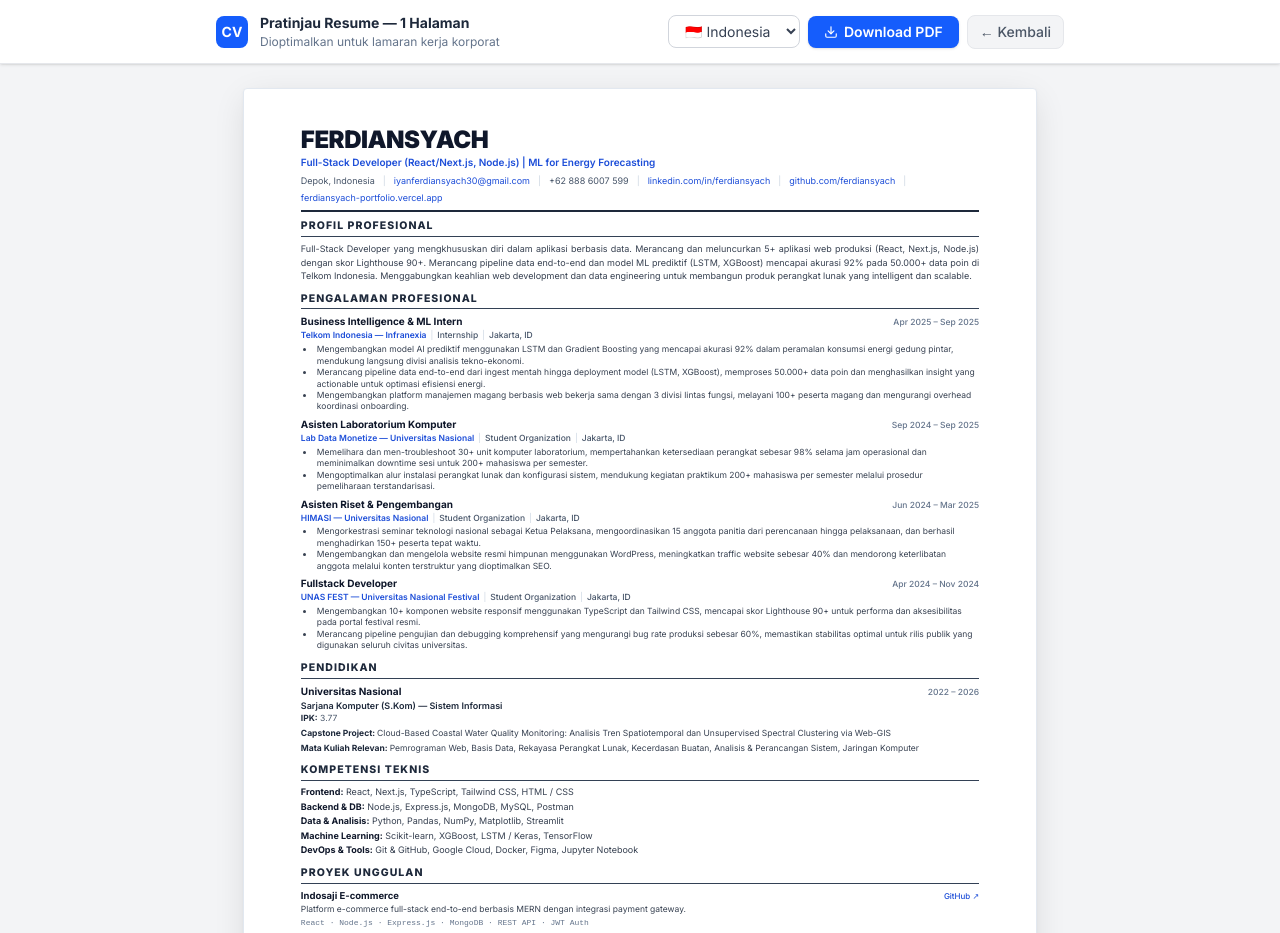
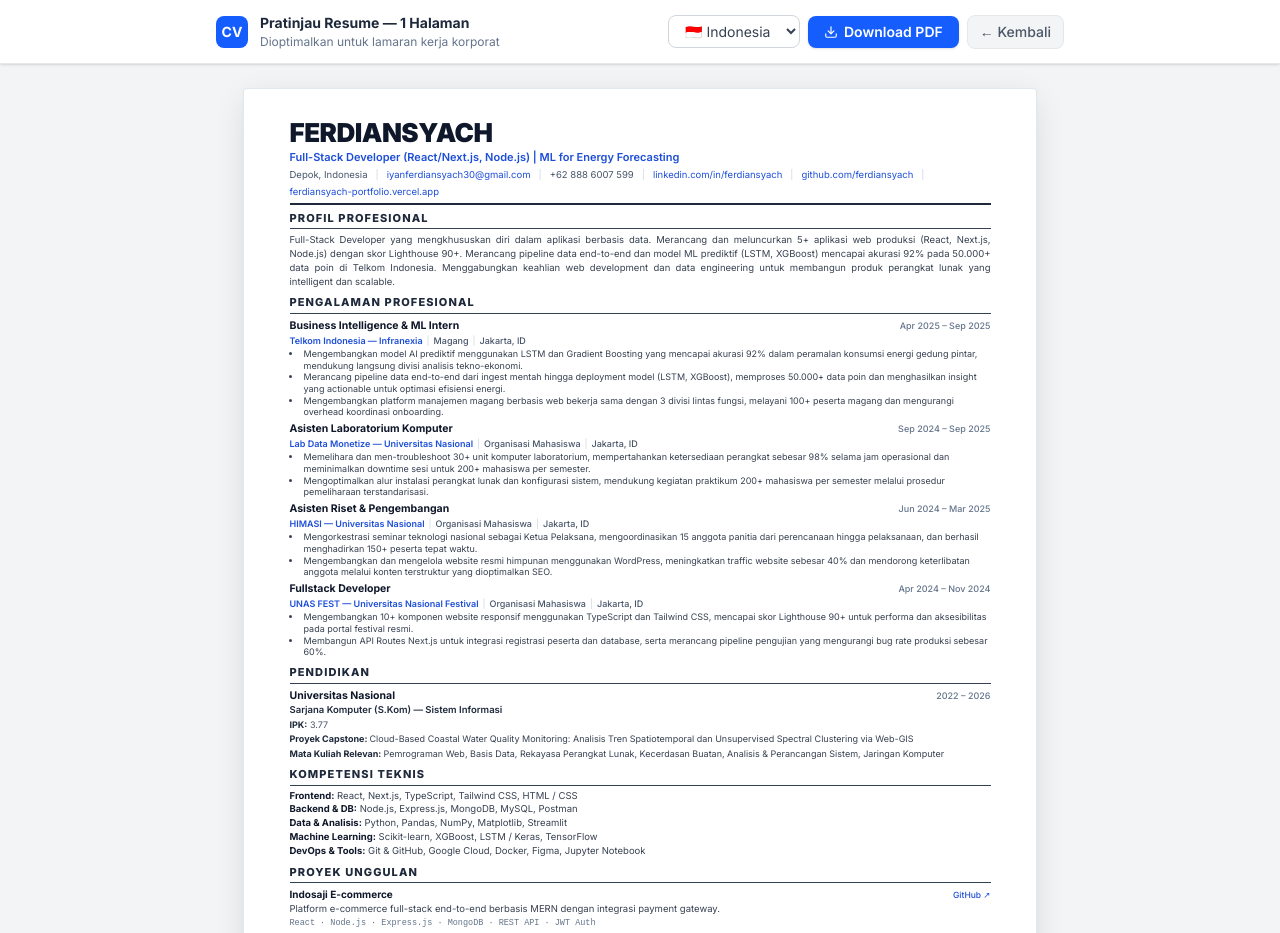
Before and after one commit to ferdiansyach/ferdiansyach-portfolio, a Next.js app: page /portfolio-pdf in a window 1280 px wide. Shown: the top 933 px of the page. Built offline with nearby package versions, Linux system fonts and the light colour scheme.

Commit message:
feat: update cv pdf styling and experience data

```diff
--- a/src/app/portfolio-pdf/page.tsx
+++ b/src/app/portfolio-pdf/page.tsx
@@ -22,6 +22,15 @@ export default function PortfolioPDF() {
     return textObj[lang];
   };
 
+  const typeMap: Record<string, { id: string; en: string }> = {
+    "Internship":         { id: "Magang", en: "Internship" },
+    "Student Organization": { id: "Organisasi Mahasiswa", en: "Student Organization" },
+    "Freelance":          { id: "Lepas", en: "Freelance" },
+    "Full-time":          { id: "Penuh Waktu", en: "Full-time" },
+    "Part-time":          { id: "Paruh Waktu", en: "Part-time" },
+  };
+  const tType = (type: string) => typeMap[type]?.[lang] ?? type;
+
   // Show all experiences, top 3 projects, all certifications
   const topProjects = projects.slice(0, 3);
 
@@ -35,14 +44,14 @@ export default function PortfolioPDF() {
         }
 
         .cv-section-title {
-          font-size: 10.5px;
+          font-size: 11px;
           font-weight: 800;
           color: #1e293b;
           text-transform: uppercase;
           letter-spacing: 0.1em;
           border-bottom: 1.5px solid #334155;
           padding-bottom: 2px;
-          margin-bottom: 5px;
+          margin-bottom: 4px;
         }
 
         @media print {
@@ -76,7 +85,7 @@ export default function PortfolioPDF() {
           }
 
           .cv-inner {
-            padding: 10mm 15mm !important;
+            padding: 8mm 12mm !important;
           }
 
           a {
@@ -141,9 +150,9 @@ export default function PortfolioPDF() {
           flex-wrap: wrap;
           align-items: center;
           gap: 4px 8px;
-          font-size: 9px;
+          font-size: 9.5px;
           color: #475569;
-          margin-top: 6px;
+          margin-top: 4px;
           line-height: 1.4;
         }
 
@@ -295,14 +304,14 @@ export default function PortfolioPDF() {
 
         {/* ===== A4 CV CONTENT ===== */}
         <div className="cv-page bg-white text-black antialiased">
-          <div className="cv-inner" style={{ padding: '10mm 15mm' }}>
+          <div className="cv-inner" style={{ padding: '8mm 12mm' }}>
 
             {/* ===== HEADER ===== */}
-            <header style={{ marginBottom: '6px' }}>
-              <h1 style={{ fontSize: '24px', fontWeight: 900, color: '#0f172a', letterSpacing: '-0.02em', lineHeight: 1.1, textTransform: 'uppercase', margin: 0 }}>
+            <header style={{ marginBottom: '5px' }}>
+              <h1 style={{ fontSize: '26px', fontWeight: 900, color: '#0f172a', letterSpacing: '-0.02em', lineHeight: 1.1, textTransform: 'uppercase', margin: 0 }}>
                 Ferdiansyach
               </h1>
-              <div style={{ fontSize: '10px', color: '#1d4ed8', fontWeight: 600, marginTop: '3px', lineHeight: 1.3 }}>
+              <div style={{ fontSize: '11px', color: '#1d4ed8', fontWeight: 600, marginTop: '2px', lineHeight: 1.3 }}>
                 Full-Stack Developer (React/Next.js, Node.js) | ML for Energy Forecasting
               </div>
               <div className="contact-row">
@@ -318,15 +327,15 @@ export default function PortfolioPDF() {
                 <span className="contact-separator" style={{ color: '#cbd5e1' }}>|</span>
                 <a href="https://ferdiansyach-portfolio.vercel.app" style={{ color: '#1d4ed8' }}>ferdiansyach-portfolio.vercel.app</a>
               </div>
-              <div style={{ borderBottom: '2px solid #1e293b', marginTop: '6px' }} />
+              <div style={{ borderBottom: '2px solid #1e293b', marginTop: '4px' }} />
             </header>
 
             {/* ===== PROFILE SUMMARY ===== */}
-            <section style={{ marginBottom: '8px' }}>
+            <section style={{ marginBottom: '6px' }}>
               <h2 className="cv-section-title">
                 {lang === "id" ? "PROFIL PROFESIONAL" : "PROFESSIONAL SUMMARY"}
               </h2>
-              <p style={{ fontSize: '9px', color: '#374151', lineHeight: 1.5, textAlign: 'justify', margin: 0 }}>
+              <p style={{ fontSize: '9.5px', color: '#374151', lineHeight: 1.45, textAlign: 'justify', margin: 0 }}>
                 {lang === "id"
                   ? "Full-Stack Developer yang mengkhususkan diri dalam aplikasi berbasis data. Merancang dan meluncurkan 5+ aplikasi web produksi (React, Next.js, Node.js) dengan skor Lighthouse 90+. Merancang pipeline data end-to-end dan model ML prediktif (LSTM, XGBoost) mencapai akurasi 92% pada 50.000+ data poin di Telkom Indonesia. Menggabungkan keahlian web development dan data engineering untuk membangun produk perangkat lunak yang intelligent dan scalable."
                   : "Full-Stack Developer specializing in data-informed applications. Architected and shipped 5+ production web applications (React, Next.js, Node.js) with Lighthouse 90+ performance. Engineered end-to-end data pipelines and predictive ML models (LSTM, XGBoost) achieving 92% accuracy on 50,000+ data points at Telkom Indonesia. Leverages both web development and data engineering expertise to build intelligent, scalable software products."
@@ -335,25 +344,25 @@ export default function PortfolioPDF() {
             </section>
 
             {/* ===== EXPERIENCE — All 4 ===== */}
-            <section style={{ marginBottom: '8px' }}>
+            <section style={{ marginBottom: '6px' }}>
               <h2 className="cv-section-title">
                 {lang === "id" ? "PENGALAMAN PROFESIONAL" : "PROFESSIONAL EXPERIENCE"}
               </h2>
-              <div style={{ display: 'flex', flexDirection: 'column', gap: '4px' }}>
+              <div style={{ display: 'flex', flexDirection: 'column', gap: '3px' }}>
                 {experiences.map((exp) => (
                   <div key={exp.id}>
                     {/* Role + Period */}
                     <div className="exp-header">
-                      <h3 style={{ fontSize: '10px', fontWeight: 700, color: '#0f172a', margin: 0 }}>{t(exp.role)}</h3>
-                      <span style={{ fontSize: '8.5px', fontWeight: 500, color: '#64748b', whiteSpace: 'nowrap', marginLeft: '12px' }}>{exp.period}</span>
+                      <h3 style={{ fontSize: '10.5px', fontWeight: 700, color: '#0f172a', margin: 0 }}>{t(exp.role)}</h3>
+                      <span style={{ fontSize: '9px', fontWeight: 500, color: '#64748b', whiteSpace: 'nowrap', marginLeft: '12px' }}>{exp.period}</span>
                     </div>
                     {/* Company | Type | Location */}
-                    <div style={{ fontSize: '8.5px', color: '#1d4ed8', fontWeight: 600, display: 'flex', flexWrap: 'wrap', gap: '0 4px', alignItems: 'center' }}>
+                    <div style={{ fontSize: '9px', color: '#1d4ed8', fontWeight: 600, display: 'flex', flexWrap: 'wrap', gap: '0 4px', alignItems: 'center' }}>
                       <span>{exp.company}</span>
                       {exp.type && (
                         <>
                           <span style={{ color: '#cbd5e1', fontWeight: 400 }}>|</span>
-                          <span style={{ color: '#475569', fontWeight: 500 }}>{exp.type}</span>
+                          <span style={{ color: '#475569', fontWeight: 500 }}>{tType(exp.type)}</span>
                         </>
                       )}
                       {exp.location && (
@@ -363,9 +372,9 @@ export default function PortfolioPDF() {
                         </>
                       )}
                     </div>
-                    <ul style={{ margin: '2px 0 0 14px', padding: 0, listStyleType: 'disc' }}>
+                    <ul style={{ margin: '1px 0 0 12px', padding: 0, listStyleType: 'disc' }}>
                       {exp.bullets.map((bullet, i) => (
-                        <li key={i} style={{ fontSize: '8.5px', color: '#374151', lineHeight: 1.35, paddingLeft: '2px' }}>
+                        <li key={i} style={{ fontSize: '9px', color: '#374151', lineHeight: 1.3, paddingLeft: '2px' }}>
                           {t(bullet)}
                         </li>
                       ))}
@@ -376,30 +385,30 @@ export default function PortfolioPDF() {
             </section>
 
             {/* ===== EDUCATION ===== */}
-            <section style={{ marginBottom: '8px' }}>
+            <section style={{ marginBottom: '6px' }}>
               <h2 className="cv-section-title">
                 {lang === "id" ? "PENDIDIKAN" : "EDUCATION"}
               </h2>
               <div>
                 <div className="exp-header">
-                  <h3 style={{ fontSize: '10px', fontWeight: 700, color: '#0f172a', margin: 0 }}>{education.institution}</h3>
-                  <span style={{ fontSize: '8.5px', fontWeight: 500, color: '#64748b', whiteSpace: 'nowrap', marginLeft: '12px' }}>{education.period}</span>
+                  <h3 style={{ fontSize: '10.5px', fontWeight: 700, color: '#0f172a', margin: 0 }}>{education.institution}</h3>
+                  <span style={{ fontSize: '9px', fontWeight: 500, color: '#64748b', whiteSpace: 'nowrap', marginLeft: '12px' }}>{education.period}</span>
                 </div>
-                <div style={{ fontSize: '9px', color: '#1e293b', fontWeight: 600 }}>{t(education.degree)}</div>
+                <div style={{ fontSize: '9.5px', color: '#1e293b', fontWeight: 600 }}>{t(education.degree)}</div>
                 {education.gpa && (
-                  <div style={{ fontSize: '8.5px', color: '#475569' }}>
+                  <div style={{ fontSize: '9px', color: '#475569' }}>
                     <span style={{ fontWeight: 700, color: '#1e293b' }}>{lang === "id" ? "IPK:" : "GPA:"}</span> {education.gpa}
                   </div>
                 )}
-                <div style={{ fontSize: '8.5px', color: '#374151', marginTop: '2px' }}>
-                  <span style={{ fontWeight: 700, color: '#1e293b' }}>{lang === "id" ? "Capstone Project: " : "Capstone Project: "}</span>
+                <div style={{ fontSize: '9px', color: '#374151', marginTop: '1px' }}>
+                  <span style={{ fontWeight: 700, color: '#1e293b' }}>{lang === "id" ? "Proyek Capstone: " : "Capstone Project: "}</span>
                   {lang === "id"
                     ? "Cloud-Based Coastal Water Quality Monitoring: Analisis Tren Spatiotemporal dan Unsupervised Spectral Clustering via Web-GIS"
                     : "Cloud-Based Coastal Water Quality Monitoring: Spatiotemporal Trend Analysis and Unsupervised Spectral Clustering via Web-GIS"
                   }
                 </div>
                 {education.courses && (
-                  <div style={{ fontSize: '8.5px', color: '#374151', marginTop: '2px' }}>
+                  <div style={{ fontSize: '9px', color: '#374151', marginTop: '1px' }}>
                     <span style={{ fontWeight: 700, color: '#1e293b' }}>{lang === "id" ? "Mata Kuliah Relevan: " : "Relevant Coursework: "}</span>
                     {education.courses.map(c => t(c)).join(", ")}
                   </div>
@@ -408,13 +417,13 @@ export default function PortfolioPDF() {
             </section>
 
             {/* ===== TECHNICAL SKILLS ===== */}
-            <section style={{ marginBottom: '8px' }}>
+            <section style={{ marginBottom: '6px' }}>
               <h2 className="cv-section-title">
                 {lang === "id" ? "KOMPETENSI TEKNIS" : "TECHNICAL SKILLS"}
               </h2>
-              <div style={{ display: 'flex', flexDirection: 'column', gap: '2px' }}>
+              <div style={{ display: 'flex', flexDirection: 'column', gap: '1px' }}>
                 {skillCategories.map((cat, i) => (
-                  <div key={i} style={{ fontSize: '9px', lineHeight: 1.4 }}>
+                  <div key={i} style={{ fontSize: '9.5px', lineHeight: 1.35 }}>
                     <span style={{ fontWeight: 700, color: '#0f172a' }}>{t(cat.title)}:</span>{" "}
                     <span style={{ color: '#374151' }}>
                       {cat.skills.map(s => s.name).join(", ")}
@@ -425,7 +434,7 @@ export default function PortfolioPDF() {
             </section>
 
             {/* ===== SELECTED PROJECTS — 3 projects ===== */}
-            <section style={{ marginBottom: '8px' }}>
+            <section style={{ marginBottom: '6px' }}>
               <h2 className="cv-section-title">
                 {lang === "id" ? "PROYEK UNGGULAN" : "SELECTED PROJECTS"}
               </h2>
@@ -433,19 +442,19 @@ export default function PortfolioPDF() {
                 {topProjects.map((proj) => (
                   <div key={proj.slug}>
                     <div className="exp-header">
-                      <h3 style={{ fontSize: '9.5px', fontWeight: 700, color: '#0f172a', margin: 0 }}>
+                      <h3 style={{ fontSize: '10px', fontWeight: 700, color: '#0f172a', margin: 0 }}>
                         {typeof proj.title === 'string' ? proj.title : t(proj.title)}
                       </h3>
                       {proj.githubUrl && (
-                        <a href={proj.githubUrl} style={{ fontSize: '8px', color: '#1d4ed8', fontWeight: 500, whiteSpace: 'nowrap', marginLeft: '8px' }}>
+                        <a href={proj.githubUrl} style={{ fontSize: '8.5px', color: '#1d4ed8', fontWeight: 500, whiteSpace: 'nowrap', marginLeft: '8px' }}>
                           GitHub ↗
                         </a>
                       )}
                     </div>
-                    <p style={{ fontSize: '8.5px', color: '#374151', lineHeight: 1.35, margin: '1px 0 0 0' }}>
+                    <p style={{ fontSize: '9.5px', color: '#374151', lineHeight: 1.35, margin: '1px 0 0 0' }}>
                       {t(proj.description)}
                     </p>
-                    <p style={{ fontSize: '8px', color: '#64748b', fontWeight: 500, fontFamily: "'SF Mono', 'Fira Code', monospace", marginTop: '2px' }}>
+                    <p style={{ fontSize: '8.5px', color: '#64748b', fontWeight: 500, fontFamily: "'SF Mono', 'Fira Code', monospace", margin: '1px 0 0 0' }}>
                       {proj.technologies.slice(0, 6).join(" · ")}
                     </p>
                   </div>
@@ -460,7 +469,7 @@ export default function PortfolioPDF() {
               </h2>
               <div className="cert-grid">
                 {certifications.map((cert) => (
-                  <div key={cert.id} style={{ fontSize: '8.5px', color: '#374151', lineHeight: 1.4 }}>
+                  <div key={cert.id} style={{ fontSize: '9.5px', color: '#374151', lineHeight: 1.35 }}>
                     <span style={{ fontWeight: 700, color: '#0f172a' }}>{t(cert.name)}</span>
                     {" — "}{cert.issuer} ({cert.date})
                   </div>
--- a/src/app/projects-pdf/page.tsx
+++ b/src/app/projects-pdf/page.tsx
@@ -494,7 +494,7 @@ export default function ProjectsPDF() {
                     <span style={{ fontSize: "8px", color: "#64748b", fontWeight: 600, backgroundColor: "#f1f5f9", padding: "1px 6px", borderRadius: "3px" }}>{education.period}</span>
                   </div>
                   <div style={{ fontSize: "8.5px", color: "#374151", fontWeight: 500, marginTop: "2px" }}>
-                    {t(education.degree)} <span style={{ color: "#cbd5e1", margin: "0 4px" }}>|</span> <span style={{ fontWeight: 700, color: "#4f46e5" }}>IPK: {education.gpa}</span>
+                    {t(education.degree)} <span style={{ color: "#cbd5e1", margin: "0 4px" }}>|</span> <span style={{ fontWeight: 700, color: "#4f46e5" }}>{lang === "id" ? "IPK:" : "GPA:"} {education.gpa}</span>
                   </div>
                 </section>
               </div>
--- a/src/data/experience.ts
+++ b/src/data/experience.ts
@@ -74,8 +74,8 @@ export const experiences: Experience[] = [
         en: "Developed 10+ responsive website components using TypeScript and Tailwind CSS, achieving a Lighthouse score of 90+ for performance and accessibility on the official festival portal.",
       },
       {
-        id: "Merancang pipeline pengujian dan debugging komprehensif yang mengurangi bug rate produksi sebesar 60%, memastikan stabilitas optimal untuk rilis publik yang digunakan seluruh civitas universitas.",
-        en: "Engineered a comprehensive testing and debugging pipeline that reduced the production bug rate by 60%, ensuring optimal stability for the public release used by the entire university community.",
+        id: "Membangun API Routes Next.js untuk integrasi registrasi peserta dan database, serta merancang pipeline pengujian yang mengurangi bug rate produksi sebesar 60%.",
+        en: "Built Next.js API Routes for attendee registration and database integration, and engineered a testing pipeline that reduced production bug rate by 60%.",
       },
     ],
   },
```
